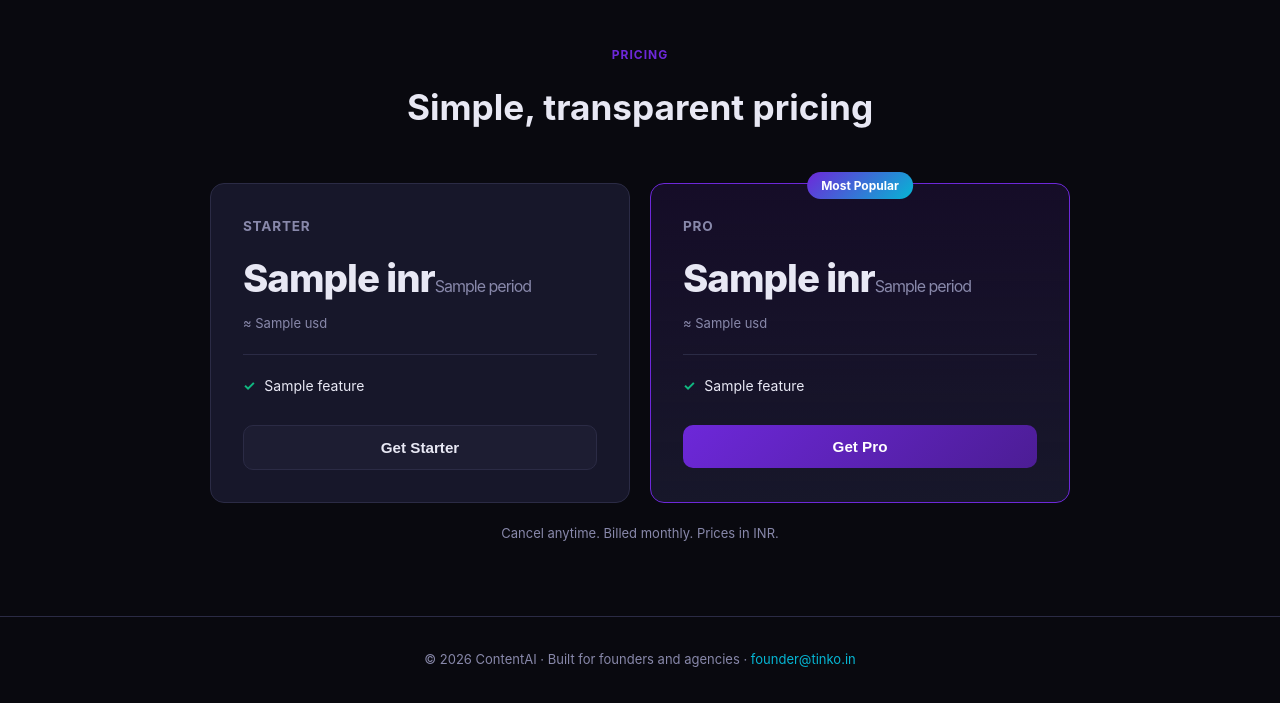
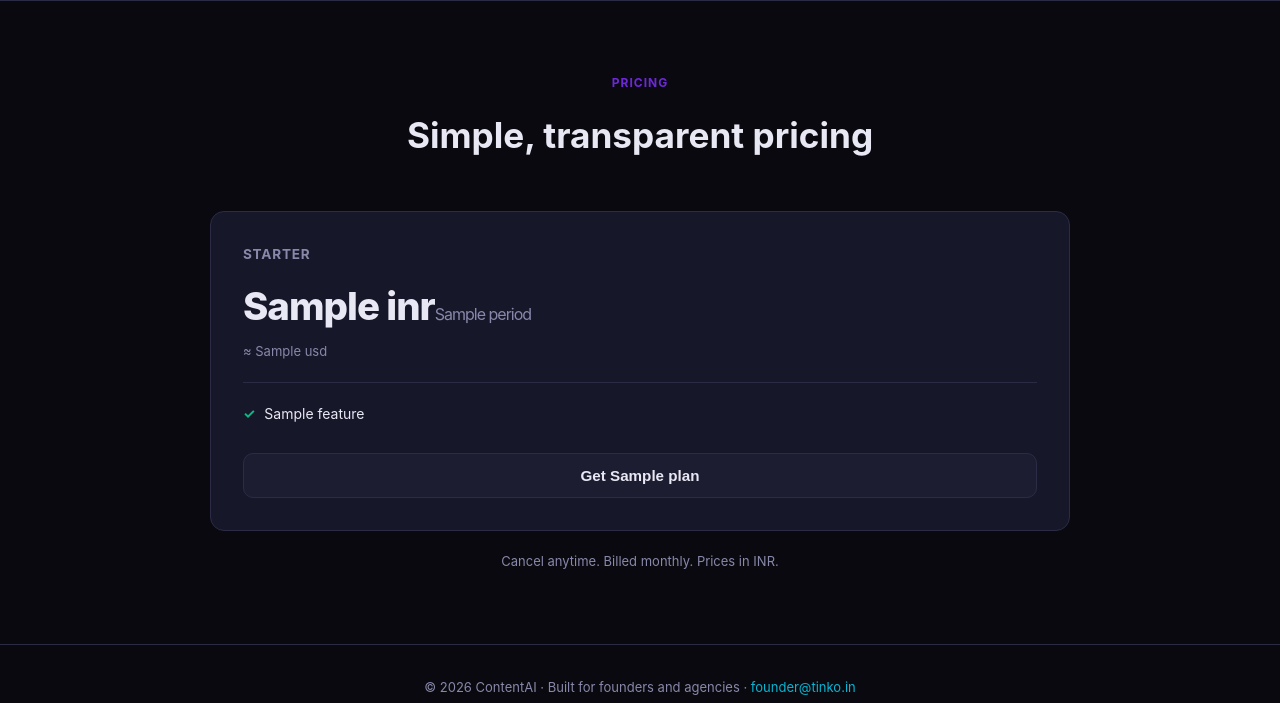
Before and after one commit to Tinko-recovery/itcontents, a Flask app: template templates/landing.html in a window 1280 px wide. Shown: the part 2236-2939 px from the top of the page. Before the commit the page ends 2903 px from the top, so only its background shows below. Run offline with Flask 3, Linux system fonts and the light colour scheme; the template is opened without the code that fills it: most values are stand-ins (such as "Sample title", 1, 10 or a date in 2020); parts of the project's set-up code (start-up, migrations or seed data) failed here and were passed over; some libraries are stand-ins or nearby versions.

Commit message:
fix: make landing page UI fully conditional and add bypass access to pricing buttons

```diff
--- a/templates/landing.html
+++ b/templates/landing.html
@@ -146,6 +146,7 @@ footer{text-align:center;padding:32px 20px;border-top:1px solid var(--border);
 
 <!-- HERO -->
 <section class="hero">
+  {% if not config_auth0 and config_skip_payment %}
     <div class="hero-badge">✦ Semi-Automated Bypass Mode Active</div>
     <h1>Direct access to the<br><span>Content Generator Engine</span></h1>
     <p>You are in operator mode. Skip the marketing and jump straight into generating content for your customers.</p>
@@ -153,6 +154,15 @@ footer{text-align:center;padding:32px 20px;border-top:1px solid var(--border);
       <a href="/"><button class="btn-hero btn-hero-primary">Enter Engine Dashboard →</button></a>
       <a href="#how"><button class="btn-hero btn-hero-secondary">View Docs</button></a>
     </div>
+  {% else %}
+    <div class="hero-badge">✦ Powered by Claude + GPT-4</div>
+    <h1>Turn any topic into<br><span>content for every platform</span></h1>
+    <p>Type a topic. Get publication-ready LinkedIn posts, tweets, Instagram captions, a full blog article, and an AI image — all in one click.</p>
+    <div class="hero-buttons">
+      <a href="/login"><button class="btn-hero btn-hero-primary">Start Free Trial →</button></a>
+      <a href="#how"><button class="btn-hero btn-hero-secondary">See How It Works</button></a>
+    </div>
+  {% endif %}
 </section>
 
 <!-- PLATFORMS -->
@@ -251,26 +261,13 @@ footer{text-align:center;padding:32px 20px;border-top:1px solid var(--border);
           <li>{{ f }}</li>
         {% endfor %}
       </ul>
-      <button class="btn-plan btn-plan-secondary"
-              onclick="startPayment('starter')">
-        Get Starter
-      </button>
-    </div>
-
-    <div class="plan-card highlight">
-      <div class="plan-badge">Most Popular</div>
-      <div class="plan-name">Pro</div>
-      <div class="plan-price">{{ plans.pro.inr }}<small>{{ plans.pro.period }}</small></div>
-      <div class="plan-usd">≈ {{ plans.pro.usd }}</div>
-      <div class="plan-divider"></div>
-      <ul class="plan-features">
-        {% for f in plans.pro.features %}
-          <li>{{ f }}</li>
-        {% endfor %}
-      </ul>
-      <button class="btn-plan btn-plan-primary"
-              onclick="startPayment('pro')">
-        Get Pro
+      <button class="btn-plan {% if loop.index0 == 1 %}btn-plan-primary{% else %}btn-plan-secondary{% endif %}"
+              onclick="{% if not config_auth0 and config_skip_payment %}window.location.href='/'{% else %}startPayment('{{ plan_key }}'){% endif %}">
+        {% if not config_auth0 and config_skip_payment %}
+          Enter Generator Engine
+        {% else %}
+          Get {{ plan.name }}
+        {% endif %}
       </button>
     </div>
 
```
Lines whose indentation alone changed are shown as unchanged.
